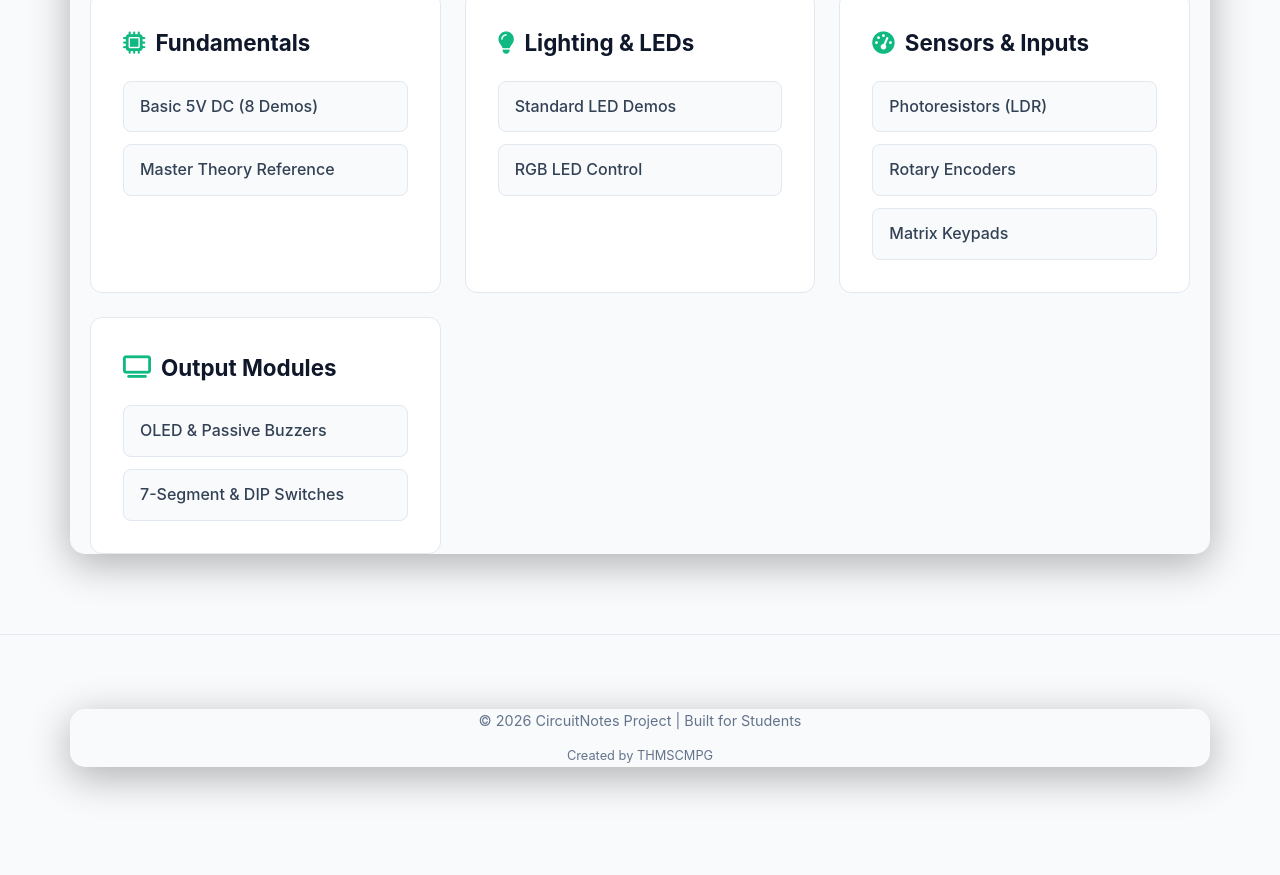
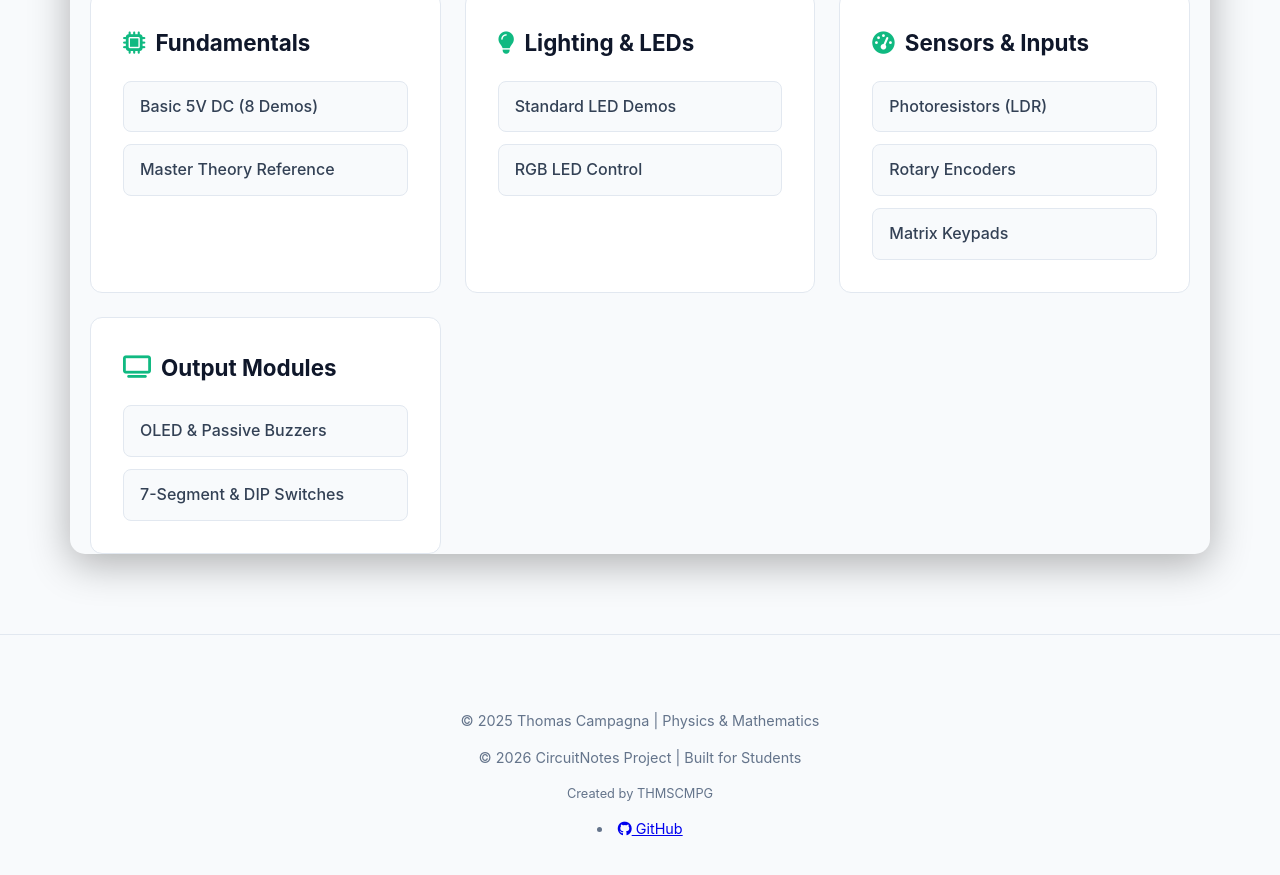
Before and after one commit to THMSCMPG/CircuitNotes, a Jekyll site: the page index.html, which Jekyll copies as it is, in a window 1280 px wide and 900 px high, scrolled down 648 px. Shown: the top 875 px of the window. Built offline with Jekyll 4.4.1, drawn with Linux system fonts in a browser that asks for light colours; before the commit the page ends 1488 px from its top, so only the background shows below that.

Commit message:
Update index.html

```diff
--- a/index.html
+++ b/index.html
@@ -91,10 +91,10 @@
     </main>
 
     <footer class="footer">
-        <div class="container">
-            <p>&copy; 2026 CircuitNotes Project | Built for Students</p>
+        <p>&copy; 2025 Thomas Campagna | Physics & Mathematics</p>
+        <p>&copy; 2026 CircuitNotes Project | Built for Students</p>
             <p style="font-size: 0.8rem; margin-top: 10px;">Created by THMSCMPG</p>
-        </div>
+        <li><a href="https://github.com/THMSCMPG"><i class="fab fa-github"></i> GitHub</a></li>
     </footer>
 
 </body>
```
